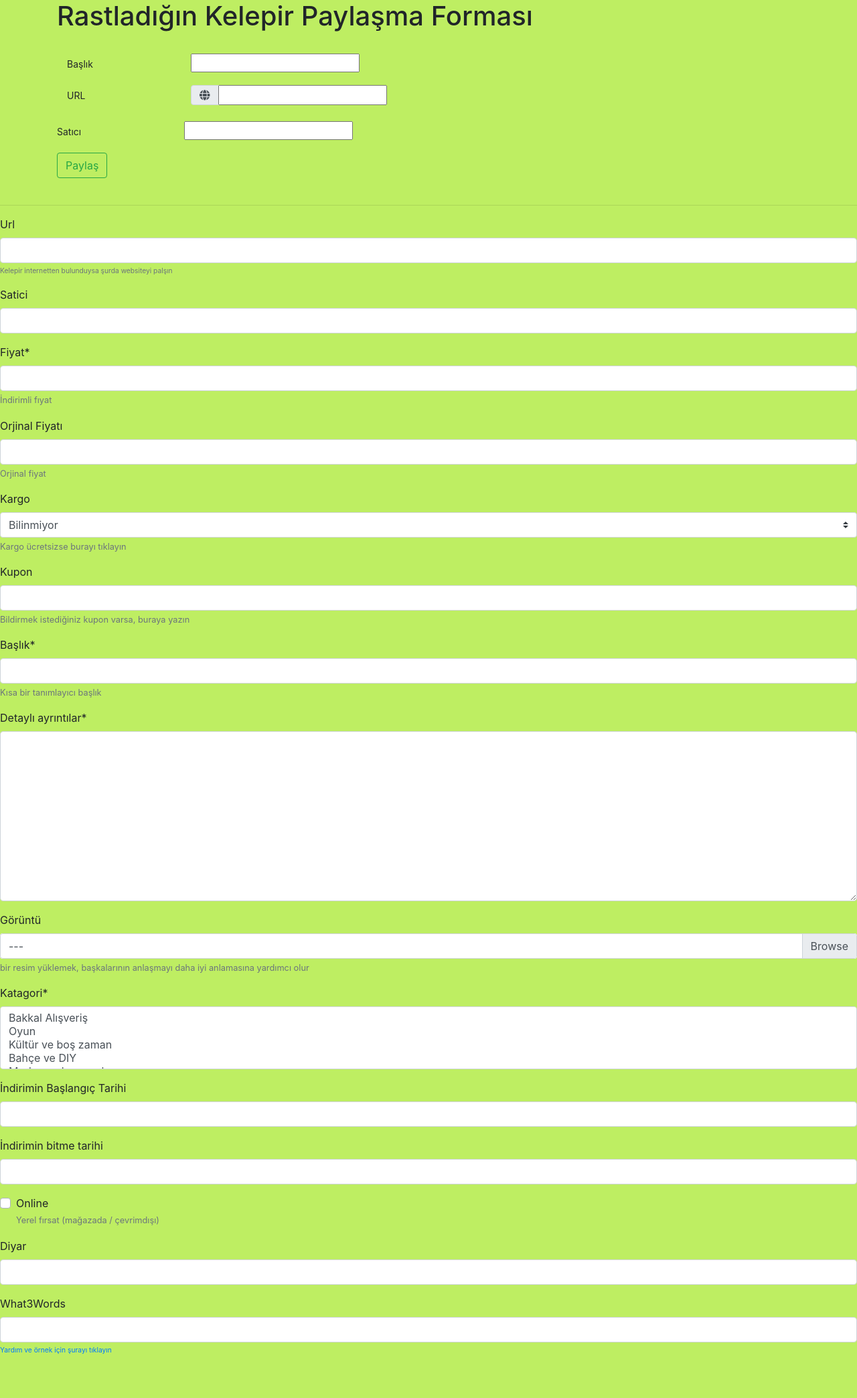
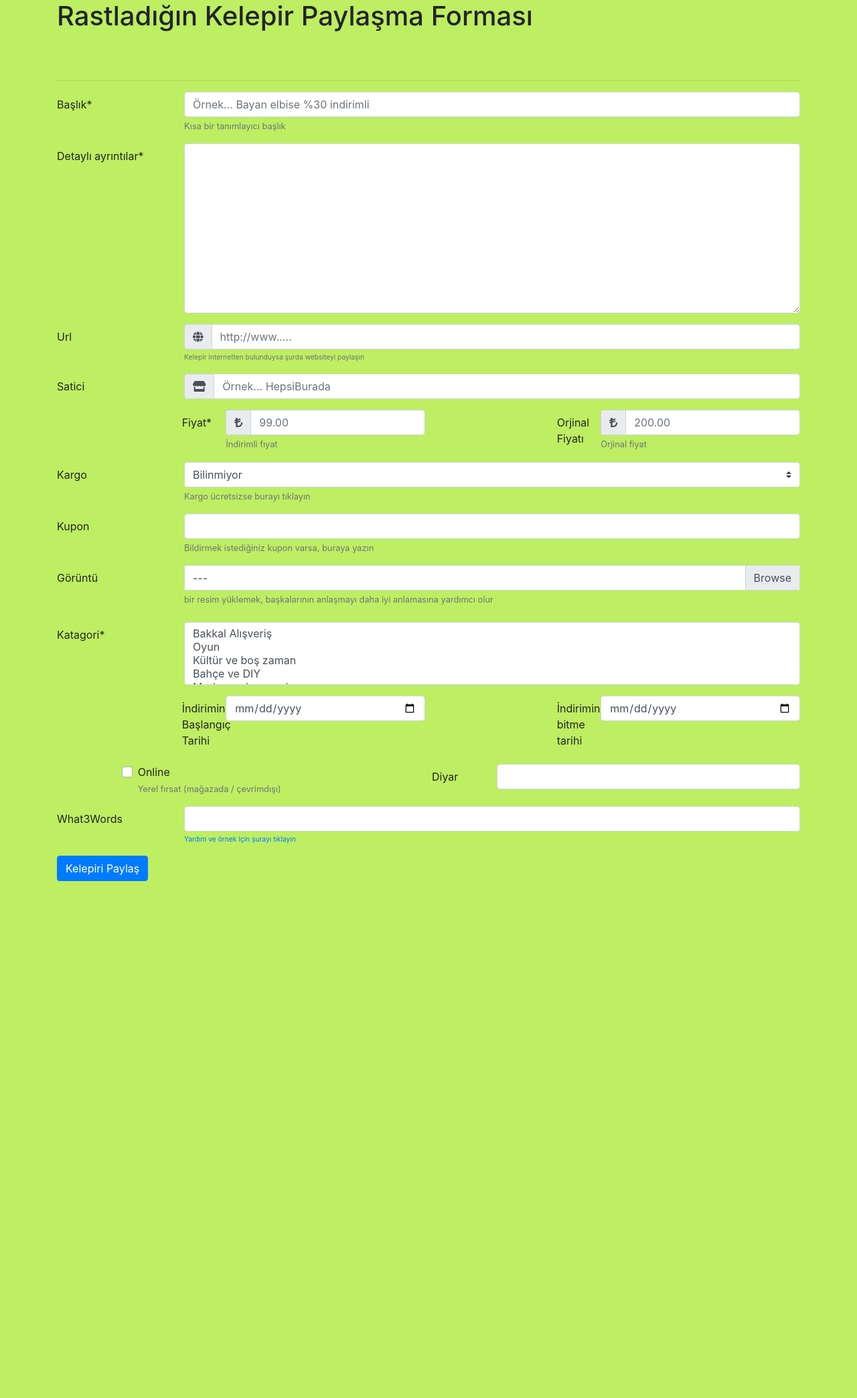
Before and after one commit to bitFez/kelepir, a Django app: page /paylas/ in a window 1280 px wide. Shown: the part 88-2176 px from the top of the page at 67% size. After the commit the page ends 1404 px from the top, so only its background shows below. Run offline with Django 3.2, Linux system fonts and the light colour scheme; a user stored in the database is signed in; data comes from the database, SQL or seed files in the repository; parts of the project's set-up code (start-up, migrations or seed data) failed here and were passed over; some libraries are stand-ins or nearby versions.

Commit message:
Changed submit form slightly. kargo tick not working, katagori not working

```diff
--- a/madde/forms.py
+++ b/madde/forms.py
@@ -5,7 +5,7 @@ from hesaplar.models import Kullanici
 from django import forms
 from .models import Maddeler, Katagoriler
 from crispy_forms.helper import FormHelper
-from crispy_forms.layout import Layout, Submit, Row, Column, Div, HTML
+from crispy_forms.layout import Layout, Submit, Row, Column, Div, HTML, Field, ButtonHolder
 from crispy_forms.bootstrap import PrependedText, InlineRadios
 from ckeditor.widgets import CKEditorWidget
 
@@ -137,33 +137,76 @@ class DealForm(forms.Form):
 
 
 class DealForm(forms.ModelForm):
+    def __init__(self, *args, **kwargs):
+        super(DealForm, self).__init__(*args, **kwargs)
+        self.helper = FormHelper(self)
+        self.helper.form_class = 'form-horizontal'
+        # NEW:
+        self.helper.label_class = 'col-sm-2'
+        self.helper.field_class = 'col-sm-10'
+
+        self.helper.layout = Layout(
+                'baslik',
+                'ayrintilar',
+                PrependedText('url', '<span class="fas fa-globe"></span>'),
+                PrependedText('satici', '<span class="fas fa-store"></span>'),
+                Row(
+                    Column(PrependedText('fiyat', '<span class="fas fa-lira-sign"></span>'), css_class='form-group offset-md-2 col-md-4 mb-0'),
+                    Column(PrependedText('orjinalFiyat', '<span class="fas fa-lira-sign"></span>'), css_class='form-group offset-md-2 col-md-4 mb-0'),
+                    css_class='form-row'
+                ),
+                'kargo',
+                'kupon',
+                'goruntu',
+                'katagori',
+                Row(
+                    Column('bas_tarih', css_class='form-group offset-md-2 col-md-4 mb-0'),
+                    Column('son_tarih', css_class='form-group offset-md-2 col-md-4 mb-0'),
+                    css_class='form-row'
+                ),
+                Row(
+                    Column('online', css_class='form-group col-md-6 mb-0'),
+                    Column('diyar', css_class='form-group col-md-6 mb-0'),
+                    css_class='form-row'
+                ),
+                'w3w',
+                Submit('submit','Kelepiri Paylaş')
+            )
     class Meta:
         model = Maddeler
         fields = ['url', 'satici', 'fiyat', 'orjinalFiyat', 'kargo', 'kupon', 'baslik', 'ayrintilar', 'goruntu', 'katagori', 'bas_tarih',
                     'son_tarih', 'online', 'diyar', 'w3w']
-        '''widgets = {
+        widgets = {
+            'baslik':forms.TextInput(attrs={'placeholder': 'Örnek... Bayan elbise %30 indirimli'}),
+            'url':forms.URLInput(attrs={'placeholder': 'http://www.....'}),
+            'satici': forms.TextInput(attrs={'placeholder': 'Örnek... HepsiBurada'}),
+            'bas_tarih':forms.TextInput(attrs={'type': 'date'}),
+            'son_tarih':forms.TextInput(attrs={'type': 'date'}),
+            'fiyat': forms.NumberInput(attrs={'placeholder': '99.00'}),
+            'orjinalFiyat': forms.NumberInput(attrs={'placeholder': '200.00'}),
+
+        }
+        '''
+        widgets = {
             'baslik': forms.TextInput(
-				attrs={'class': 'form-control', 'placeholder': 'Örnek... Bayan elbise %30 indirimli'}
-				),
+				attrs={'class': 'form-control', 'placeholder': 'Örnek... Bayan elbise %30 indirimli'}),
             'url': forms.URLInput(
-				attrs={'class': 'form-control', 'placeholder': 'http://www.....'}
-				),
+				attrs={'class': 'form-control', 'placeholder': 'http://www.....'}),
             'satici': forms.TextInput(
-                attrs={'class': 'form-control','placeholder': 'Örnek... HepsiBurada'}
-                ),
-            'fiyat': forms.NumberInput(attrs={'class': 'form-control','placeholder': '99.00'}
-                ),
-
-			}'''
+                attrs={'class': 'form-control','placeholder': 'Örnek... HepsiBurada'}),
+            'fiyat': forms.NumberInput(attrs={'class': 'form-control','placeholder': '99.00'}),
+            'orjinalFiyat': forms.NumberInput(attrs={'class': 'form-control','placeholder': '200.00'}),
+            'kargo':forms.BooleanField(),
+			}
 
 
-        url = forms.URLField(required=False, widget=forms.TextInput(attrs={'placeholder': 'http://www.....', 'class': 'form-control'}))
-        satici = forms.CharField(widget=forms.TextInput(attrs={'placeholder': 'Örnek... HepsiBurada', 'class': 'form-control'}))
-        fiyat = forms.IntegerField(widget=forms.NumberInput(attrs={'placeholder': '99.00', 'class': 'form-control',}),min_value=0)
-        orjinalFiyat = forms.IntegerField(min_value=0, required=False, widget=forms.NumberInput(attrs={'class': 'form-control','placeholder': '200.00'}))
+        url = forms.URLField(required=False, widget=forms.TextInput(attrs={'placeholder': 'http://www.....'}))
+        satici = forms.CharField(widget=forms.TextInput(attrs={'placeholder': 'Örnek... HepsiBurada'}))
+        fiyat = forms.IntegerField(widget=forms.NumberInput(attrs={'placeholder': '99.00'}),min_value=0)
+        orjinalFiyat = forms.IntegerField(min_value=0, required=False, widget=forms.NumberInput(attrs={'placeholder': '200.00'}))
         kargo = forms.BooleanField(required=False)
         kupon = forms.CharField(required=False)
-        baslik = forms.CharField(widget=forms.TextInput(attrs={'class': 'form-control','placeholder': 'Örnek... Bayan elbise %30 indirimli'}))
+        baslik = forms.CharField(widget=forms.TextInput(attrs={'placeholder': 'Örnek... Bayan elbise %30 indirimli'}))
         ayrintilar = forms.CharField(widget=CKEditorWidget())
         goruntu = forms.ImageField(required=False)
         katagori = forms.ModelMultipleChoiceField(
@@ -176,7 +219,7 @@ class DealForm(forms.ModelForm):
         diyar =forms.ChoiceField(choices=SEHIRLER, required=False)
         w3w = forms.CharField(required=False, widget=forms.TextInput(attrs={'placeholder': '///sultan.hurma.hisar'}))
 
-        '''
+
         def __init__(self, *args, **kwargs):
             super().__init__(*args, **kwargs)
             self.helper = FormHelper()
--- a/madde/models.py
+++ b/madde/models.py
@@ -22,7 +22,7 @@ class Katagoriler(models.Model):
 # Create your models here.
 class Maddeler(models.Model):
     paylasan = models.ForeignKey(User, on_delete=models.CASCADE)
-    url = models.URLField(max_length=200, blank=True, null=True, help_text='<small>Kelepir internetten bulunduysa şurda websiteyi palşın</small>')
+    url = models.URLField(max_length=200, blank=True, null=True, help_text='<small>Kelepir internetten bulunduysa şurda websiteyi paylaşın</small>')
     satici = models.CharField(max_length=200, blank=True)
     fiyat = models.DecimalField(max_digits=8, decimal_places=2, help_text='İndirimli fıyat')
     orjinalFiyat = models.DecimalField(max_digits=8, decimal_places=2, blank=True, null=True, help_text='Orjinal fiyat', verbose_name='orjinal Fiyatı')
--- a/madde/templates/madde/paylasforma.html
+++ b/madde/templates/madde/paylasforma.html
@@ -5,41 +5,7 @@
 
 <h1>Rastladığın Kelepir Paylaşma Forması</h1>
 <br>
-  <form class="" action="." method="POST">
-    <div class="container">
-        {% csrf_token %}
-        <div class="form-group row">
-          <label for="colFormLabelSm" class="col-sm-2 col-form-label col-form-label-sm">Başlık</label>
-          <div class="col-sm-10">
-            {{ form.baslik }}
-          </div>
-        </div>
 
-        <div class="form-group row">
-          <label for="colFormLabelSm" class="col-sm-2 col-form-label col-form-label-sm">URL</label>
-          <div class="col-sm-10">
-            <div class="input-group mb-2">
-                <div class="input-group-prepend">
-                  <div class="input-group-text"><i class="fas fa-globe"></i></div>
-                </div>
-                {{ form.url }}
-              </div>
-            </div>
-          </div>
-        </div>
-
-        <div class="form-group row">
-          <label for="colFormLabelSm" class="col-sm-2 col-form-label col-form-label-sm">Satıcı</label>
-          <div class="col-sm-10">
-            {{ form.satici }}
-          </div>
-        </div>
-
-
-        <input type="submit" value="Paylaş" class="btn btn-outline-success">
-    </div>
-
-  </form>
   <br><hr>
   {% crispy form %}
 <br>
```
